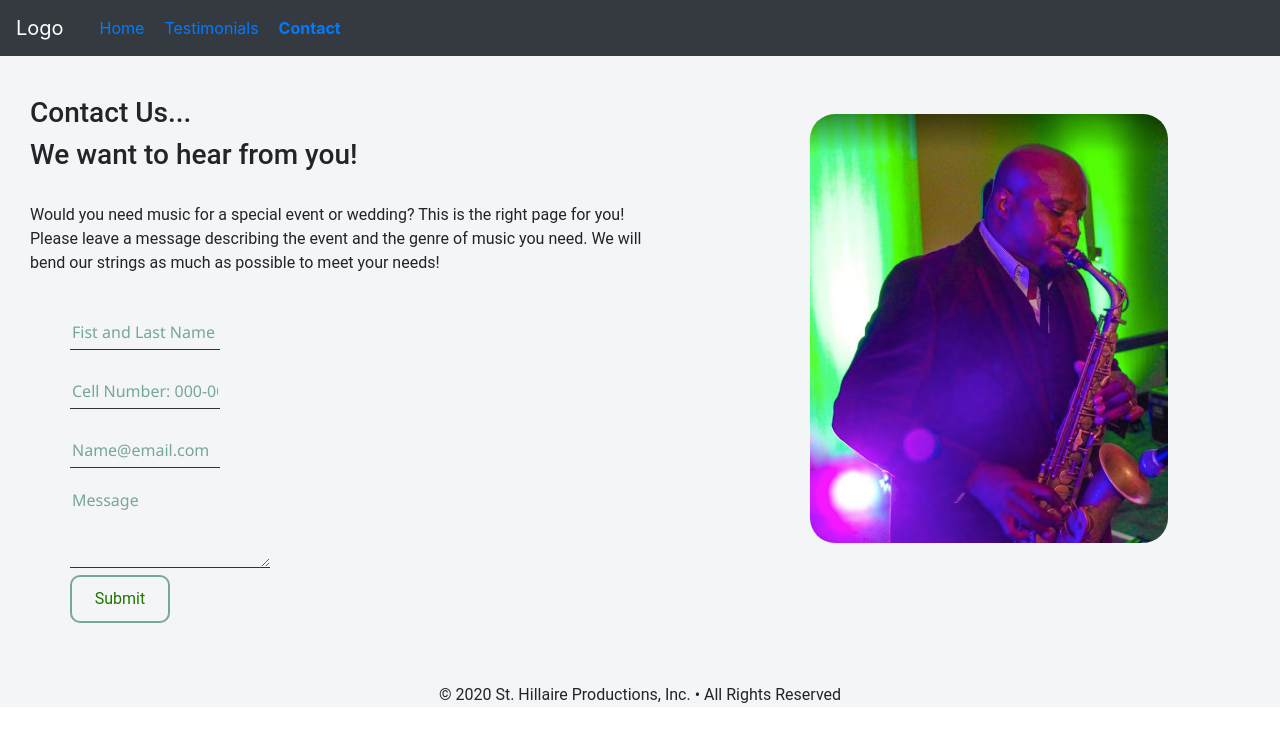
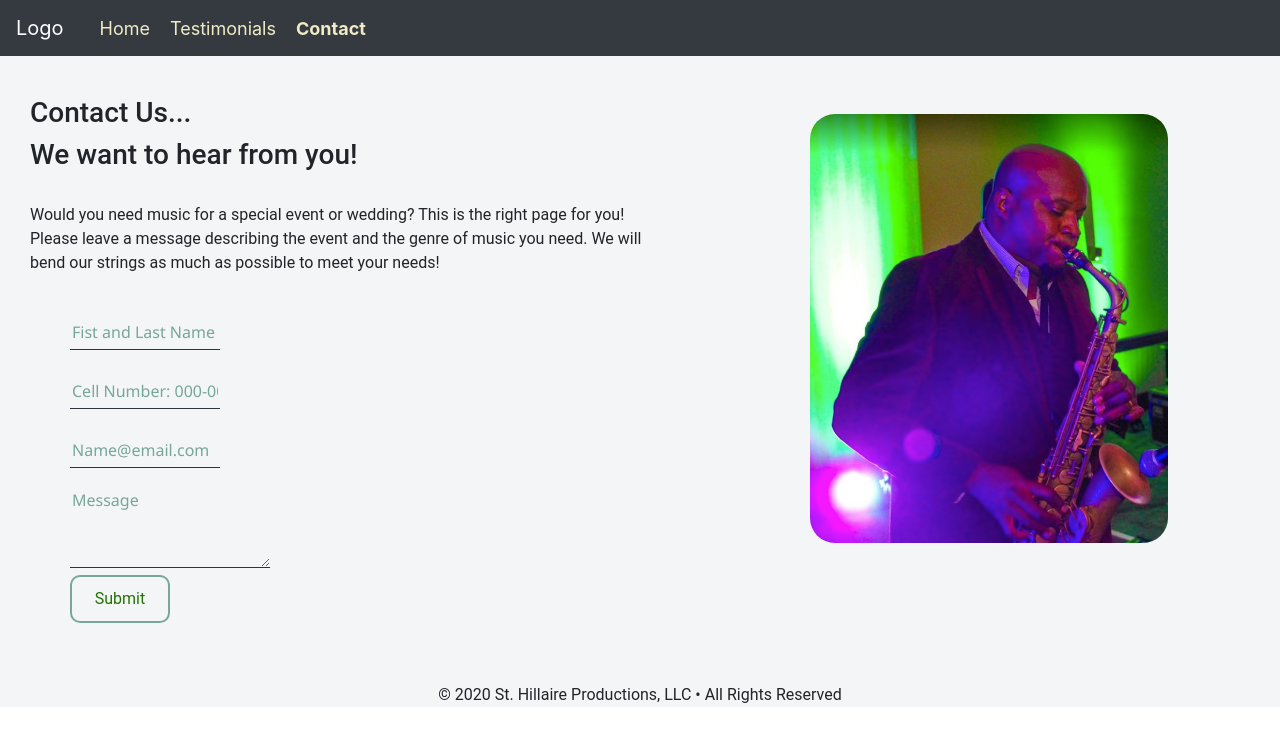
Before and after one commit to Norrismi/Dean_productions, a React (Create React App) app: page /contact in a window 1280 px wide. Shown: the top 742 px of the page. Built offline with nearby package versions, Linux system fonts and the light colour scheme; no server answers.

Commit message:
navbar and footer

```diff
--- a/src/Components/Nav/Footer.js
+++ b/src/Components/Nav/Footer.js
@@ -3,11 +3,14 @@ import './StylesFooter.css'
 
 const Footer = () => {
 
+  let today = new Date()
+  let currentYear = today.getFullYear()
+
     return (
         <div className="footer-container">
 
         <div className='footer'>
-          © 2020 St. Hillaire Productions, Inc. • All Rights Reserved
+          {`© ${currentYear} St. Hillaire Productions, LLC • All Rights Reserved `}
         </div>
         </div>
     )
--- a/src/Components/Nav/Nav.js
+++ b/src/Components/Nav/Nav.js
@@ -1,34 +1,34 @@
-import React, { Component } from "react";
+import React from "react";
 import { NavLink } from "react-router-dom";
 import "./StylesNav.css";
 
-class Nav extends Component {
-  constructor(props) {
-    super(props);
-    this.state = {
-      scrolled: false,
-    };
-  }
-
-  componentDidMount() {
-    window.addEventListener("scroll", () => {
-      const isTop = window.scrollY < 5;
-      if (isTop !== true) {
-        this.setState({ scrolled: true });
-      } else {
-        this.setState({ scrolled: false });
-      }
-    });
-  }
-
-  // componentWillUnmount(){
-  //   window.removeEventListener('scroll')
+const Nav = () => {
+  // constructor(props) {
+  //   super(props);
+  //   this.state = {
+  //     scrolled: false,
+  //   };
   // }
 
-  render() {
+  // componentDidMount() {
+  //   window.addEventListener("scroll", () => {
+  //     const isTop = window.scrollY < 5;
+  //     if (isTop !== true) {
+  //       this.setState({ scrolled: true });
+  //     } else {
+  //       this.setState({ scrolled: false });
+  //     }
+  //   });
+  // }
+
+  // // componentWillUnmount(){
+  // //   window.removeEventListener('scroll')
+  // // }
+
+
     return (
-      <nav className="navbar navbar sticky-top navbar-light bg-light navbar-expand-lg navbar-dark bg-dark">
-        <a className="navbar-brand">Logo</a>
+      <nav className="navbar sticky-top  navbar-expand-lg navbar-dark bg-dark">
+        <div className="navbar-brand">Logo</div>
         <button
           className="navbar-toggler"
           type="button"
@@ -50,7 +50,7 @@ class Nav extends Component {
               className="nav-item active"
               activeStyle={{
                 fontWeight: "bold",
-                color: "white",
+                color: '#F0EBC5',
               }}
             >
               <li>Home</li>
@@ -60,6 +60,7 @@ class Nav extends Component {
               className="nav-item active"
               activeStyle={{
                 fontWeight: "bold",
+                color: '#F0EBC5',
               }}
             >
               <li>Testimonials</li>
@@ -69,6 +70,7 @@ class Nav extends Component {
               className="nav-item active"
               activeStyle={{
                 fontWeight: "bold",
+                color: '#F0EBC5',
               }}
             >
               <li>Contact</li>
@@ -77,7 +79,7 @@ class Nav extends Component {
         </div>
       </nav>
     );
-  }
-}
+
+            }
 
 export default Nav;
--- a/src/Components/Nav/StylesFooter.css
+++ b/src/Components/Nav/StylesFooter.css
@@ -1,7 +1,9 @@
 
 
 .footer-container{
-
+    display: flex;
+    justify-content: center;
+    background-color: #f3f5f7;
 }
 
 
@@ -11,3 +13,12 @@
     display: flex;
     justify-content: center;
 }
+
+@media screen and (max-width: 500px) {
+
+    .footer{
+        display: flex;
+        justify-content: center;
+        width: 250px;
+    }
+}
--- a/src/Components/Nav/StylesNav.css
+++ b/src/Components/Nav/StylesNav.css
@@ -1,69 +1,18 @@
 
-
-.scrolled{
-    position: fixed;
-    width: 100%;
-
-}
-
-.master-container {
-    display: flex;
-    flex-direction: row;
-    background-color: #2C343E;
-    height: 100px;
-    font-family: Raleway, Helvetica, sans-serif;
-
-
-}
-
-.logo-container {
-    margin-right: auto;
-    padding-left: 20px;
-    color: white
-}
-
-
-.nav-bar {
-    /* display: flex;
-    flex-direction: row;
-    justify-content: flex-end; */
-    padding-right: 40px;
-    font-weight: 100;
-    font-size: 30px;
-}
-
-
-.links {
-    display: flex;
-    list-style: none;
-    flex-direction: row-reverse
+li {
+    color: #F0EBC5;
 }
 
 a:link {
-    text-decoration: none;
   padding-left: 20px;
-
+  font-size: large;
 }
 
-.links li {
-
-    color: #F0EBC5;
+a:hover{
+    text-decoration: none !important;
 }
 
-
-
-.links li:hover {
+li:hover {
     color: #FB9F89;
 
 }
-
-@media screen and (max-width: 500px) {
-    .master-container {
-
-        background-color: red;
-        height: 100px;
-
-
-
-    }
-}
```
